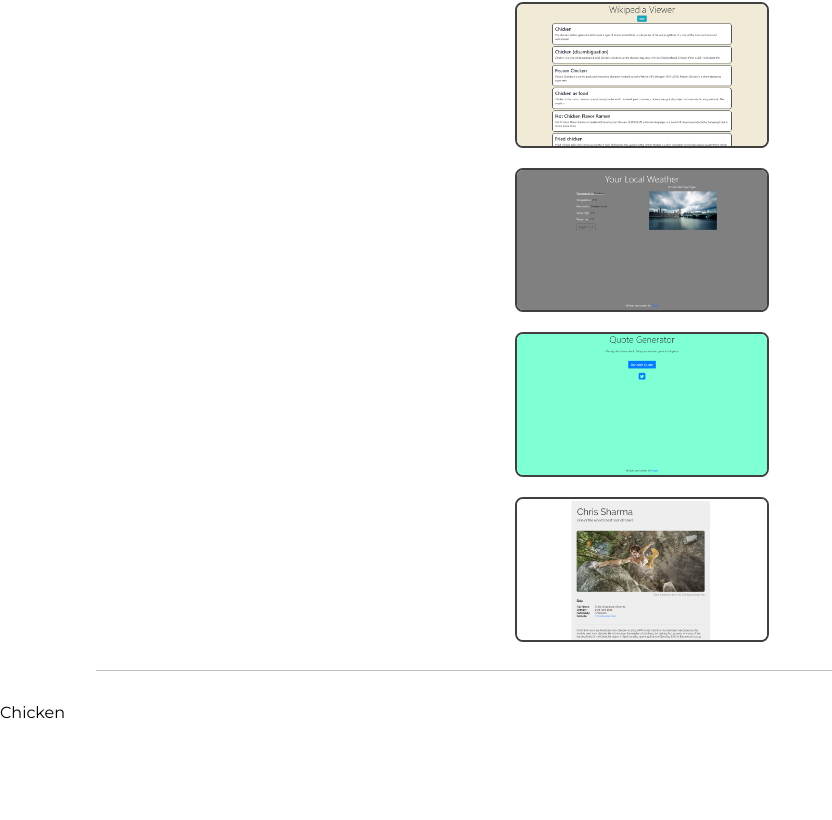
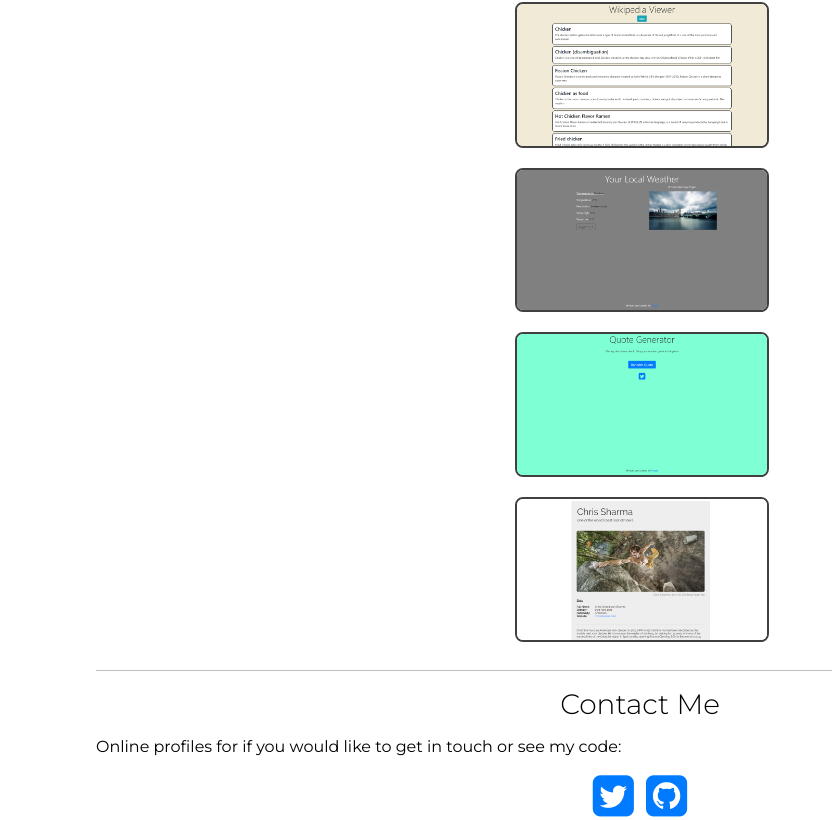
Before and after one commit to D-Pagey/FCC-Portfolio, a React (Create React App) app: page / in a window 1280 px wide. Shown: the part 1131-1951 px from the top of the page, without its empty margins (0-832 px from the left). Before the commit the page ends 1869 px from the top, so only its background shows below. Built offline with nearby package versions, Linux system fonts and the light colour scheme.

Commit message:
Adding Contact Me component.

```diff
--- a/src/App.js
+++ b/src/App.js
@@ -6,6 +6,7 @@ import Navbar from './components/Navbar';
 import Header from './components/Header';
 import Intro from './components/Intro';
 import Projects from './components/Projects';
+import Contact from './components/Contact';
 
 class App extends Component {
   render() {
@@ -16,7 +17,7 @@ class App extends Component {
         <Header />
         <Intro />
         <Projects />
-        <p>Chicken</p>
+        <Contact />
       </div>
     );
   }
--- /dev/null
+++ b/src/components/Contact/Contact.css
@@ -0,0 +1,32 @@
+.contact {
+  align-items: center;
+  display: flex;
+  flex-direction: column;
+  width: 85%;
+}
+
+.contact-me-title {
+  font-size: 1.75rem;
+  font-weight: 300;
+  text-align: center;
+  margin: 0;
+}
+
+.contact-me {
+  display: flex;
+  flex-direction: column;
+  align-items: center;
+}
+
+.contact-me-text {
+  width: 85%;
+}
+
+.fa {
+  color: #007bff; }
+
+.fa-twitter-square {
+  margin-right: .25em; }
+
+.social:hover {
+  transform: scale(1.1); }
--- /dev/null
+++ b/src/components/Contact/Contact.js
@@ -0,0 +1,26 @@
+import React, { Component } from 'react';
+
+import './Contact.css';
+
+class Contact extends Component {
+  render() {
+    return (
+      <div classNameName="contact">
+        <h3 className="contact-me-title" id="contact">Contact Me</h3>
+        <div className="contact-me">
+          <p className="contact-me-text">Online profiles for if you would like to
+            get in touch or see my code:</p>
+
+          <div className="icons">
+            <a href="https://twitter.com/Pagey64" target="_blank">
+              <i className="fa fa-twitter-square fa-3x social"></i></a>
+              <a href="https://github.com/D-Pagey" target="_blank">
+                <i className="fa fa-github-square fa-3x social"></i></a>
+          </div>
+        </div>
+      </div>
+    )
+  }
+}
+
+export default Contact;
--- /dev/null
+++ b/src/components/Contact/index.js
@@ -0,0 +1,3 @@
+import Contact from './Contact.js';
+
+export default Contact;
```
